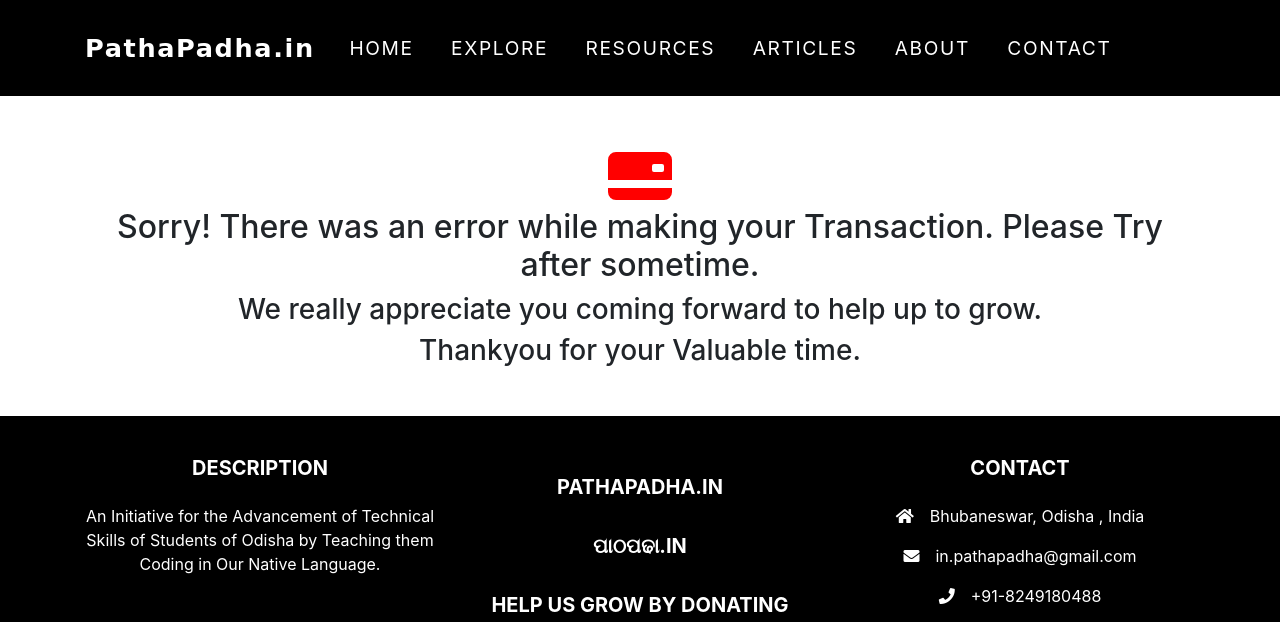
After one commit to rashmi-ranjan-das/education, a Django app: page /failure/ in a window 1280 px wide. The commit adds this page. Shown: the top 622 px of the page. Run offline with Django 3.2, Linux system fonts and the light colour scheme; some libraries are stand-ins or nearby versions.

Commit message:
PayU Payment Integration

```diff
--- a/main/templates/main/base.html
+++ b/main/templates/main/base.html
@@ -51,6 +51,9 @@
                 <div class="col-xs-12 col-sm-12 col-md-4">
                     <h5 class="font-weight-bold text-uppercase" style="margin: 10%;">PathaPadha.in</h5>
                     <h5 class="font-weight-bold text-uppercase" style="margin: 10%;">ପାଠପଢା.in</h5>
+                    <h5 class="font-weight-bold text-uppercase">Help us grow by donating</h5>
+                    <div class='pm-button'><a href='https://www.payumoney.com/paybypayumoney/#/A916C097ADB7A010E0587C682169290F'><img src='https://www.payumoney.com/media/images/payby_payumoney/new_buttons/21.png' /></a></div>
+                    <a href="https://onboarding.payumoney.com/app/account?partner_name=PathaPadha&partner_source=Affiliate+Links&partner_uuid=11eb-05c0-781afeca-a81b-0a696b110fde&source=Partner" target="_blank"><img width="100px" height="100px" src="https://partner.payu.in/packs/_/assets/images/icons/certified-partner-ce70c676cc844c678e8a6e7e373e6c0d.png" /></a>
                 </div>
                 <div class="col-xs-12 col-sm-12 col-md-4" style="text-align: center;">
                         <h5 class="font-weight-bold text-uppercase mt-3 mb-4">Contact</h5>
--- /dev/null
+++ b/main/templates/main/failure.html
@@ -0,0 +1,14 @@
+{% extends 'main/base.html' %}
+{% load static %}
+
+{% block content %}
+    <div class="container mt-5 mb-5" style="text-align: center;">
+        <svg width="4em" height="4em" viewBox="0 0 16 16" class="bi bi-credit-card-2-back-fill" fill="currentColor" xmlns="http://www.w3.org/2000/svg" style="color: red;">
+            <path fill-rule="evenodd" d="M0 4a2 2 0 0 1 2-2h12a2 2 0 0 1 2 2v5H0V4zm11.5 1a.5.5 0 0 0-.5.5v1a.5.5 0 0 0 .5.5h2a.5.5 0 0 0 .5-.5v-1a.5.5 0 0 0-.5-.5h-2z"/>
+            <path d="M0 11v1a2 2 0 0 0 2 2h12a2 2 0 0 0 2-2v-1H0z"/>
+        </svg>
+        <h2>Sorry! There was an error while making your Transaction. Please Try after sometime.</h2>
+        <h3>We really appreciate you coming forward to help up to grow.</h3>
+        <h3>Thankyou for your Valuable time.</h3>
+    </div>
+{% endblock %}
--- a/main/views.py
+++ b/main/views.py
@@ -97,3 +97,9 @@
             return redirect("contact")
     else:
         return redirect("/contact")
+
+def failure(request):
+    return render(request, 'main/failure.html')
+
+def success(request):
+    return render(request, 'main/success.html')
--- a/odia/urls.py
+++ b/odia/urls.py
@@ -39,5 +39,7 @@
     path('articles/webdev/i1001', views.webi1001, name='web1'),
     path('articles/webdev/i1002', views.webi1002, name='web2'),
     path('articles/webdev/i1003', views.webi1003, name='web3'),
-    path('contact/mail', views.mail, name="mail")
+    path('contact/mail', views.mail, name="mail"),
+    path('failure/', views.failure, name="failure"),
+    path('success/', views.success, name="success"),
 ]
```
Also changed, not shown: main/templates/main/success.html (added, +14 -0 lines).
